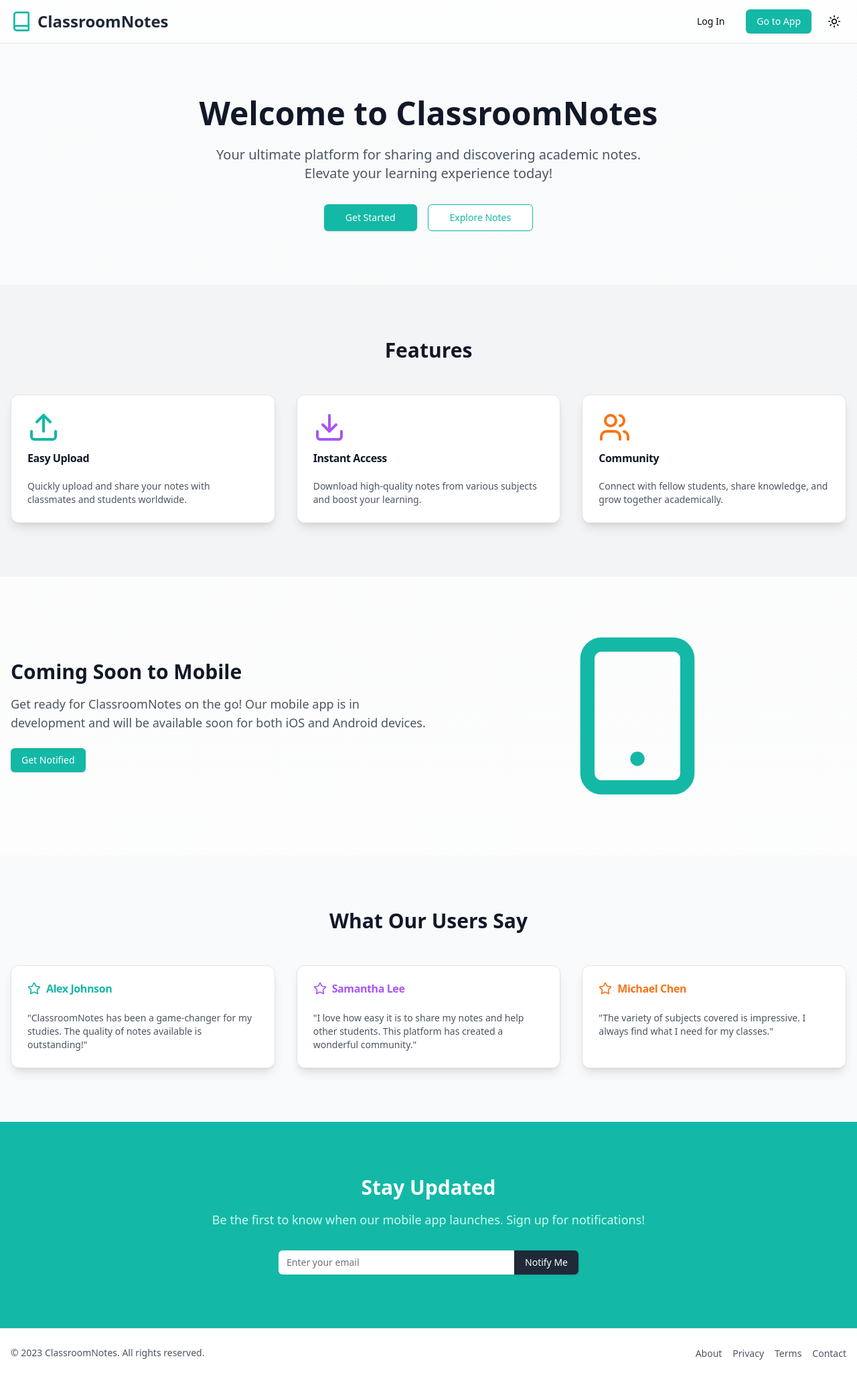
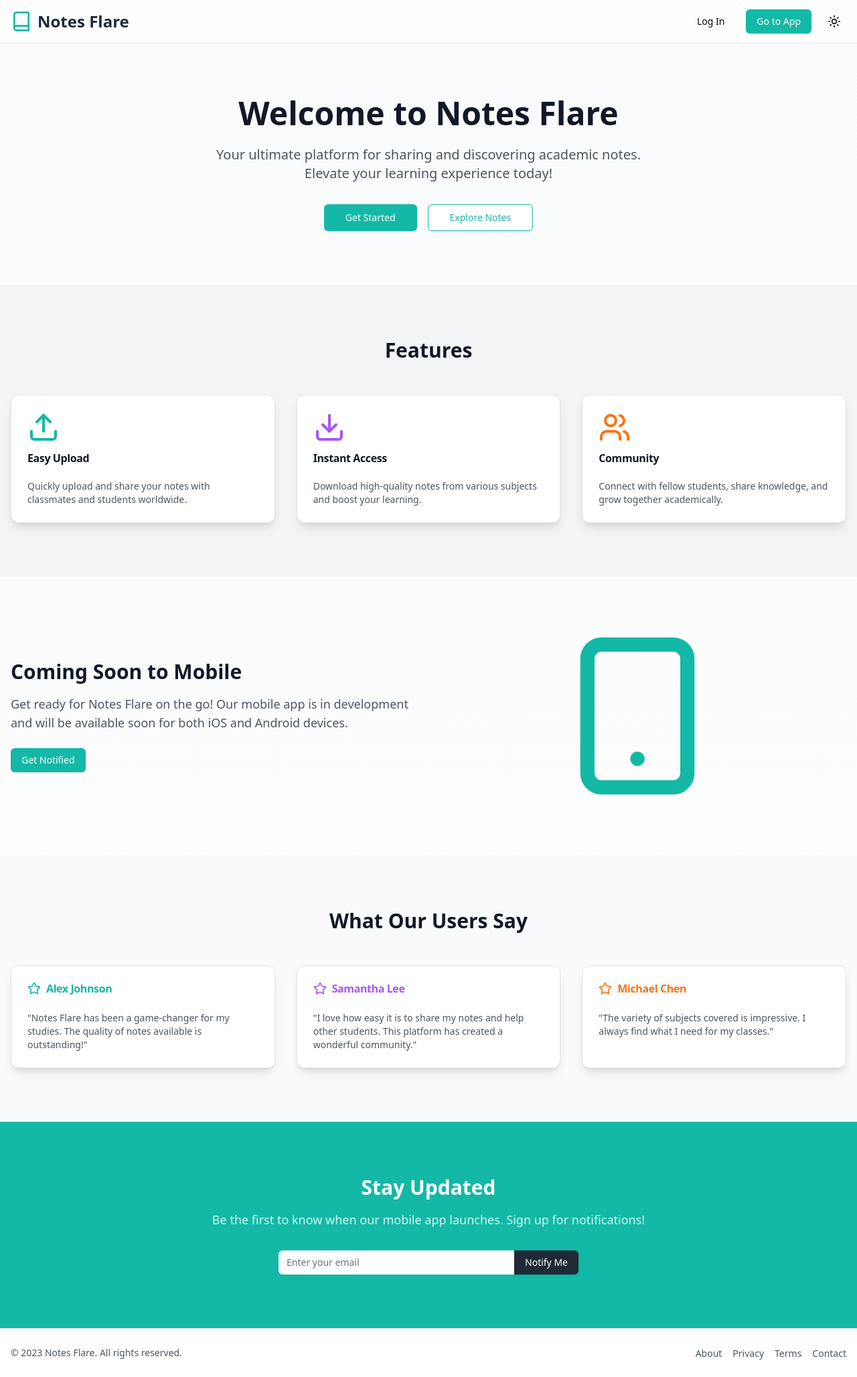
Before and after one commit to NHeroOP/note-flare-web, a Next.js app: page / in a window 1280 px wide. Shown: the whole page at 67% size. Built offline with nearby package versions, Linux system fonts and the light colour scheme.

Commit message:
Update / page to have name notes flare

```diff
--- a/src/app/page.tsx
+++ b/src/app/page.tsx
@@ -32,7 +32,7 @@ export default function LandingPage() {
           <div className="flex items-center justify-between h-16">
             <div className="flex items-center">
               <Book className="h-8 w-8 text-teal-500 dark:text-teal-400 mr-2" />
-              <span className="text-2xl font-bold text-gray-800 dark:text-white">ClassroomNotes</span>
+              <span className="text-2xl font-bold text-gray-800 dark:text-white">Notes Flare</span>
             </div>
             <nav className="hidden md:flex items-center space-x-4">
               <Button asChild variant="ghost">
@@ -76,7 +76,7 @@ export default function LandingPage() {
       <main className="flex-grow">
         <section className="py-20 text-center">
           <div className="container mx-auto px-4">
-            <h1 className="text-5xl font-bold mb-6 text-gray-900 dark:text-white">Welcome to ClassroomNotes</h1>
+            <h1 className="text-5xl font-bold mb-6 text-gray-900 dark:text-white">Welcome to Notes Flare</h1>
             <p className="text-xl text-gray-600 dark:text-gray-300 mb-8 max-w-2xl mx-auto">Your ultimate platform for sharing and discovering academic notes. Elevate your learning experience today!</p>
             <div className="flex justify-center space-x-4">
               <Button asChild size="lg" className="bg-teal-500 hover:bg-teal-600 text-white dark:bg-teal-600 dark:hover:bg-teal-700">
@@ -130,7 +130,7 @@ export default function LandingPage() {
               <div className="md:w-1/2 mb-8 md:mb-0">
                 <h2 className="text-3xl font-bold mb-4 text-gray-900 dark:text-white">Coming Soon to Mobile</h2>
                 <p className="text-lg text-gray-600 dark:text-gray-300 mb-6">
-                  Get ready for ClassroomNotes on the go! Our mobile app is in development and will be available soon for both iOS and Android devices.
+                  Get ready for Notes Flare on the go! Our mobile app is in development and will be available soon for both iOS and Android devices.
                 </p>
                 <Button asChild className="bg-teal-500 hover:bg-teal-600 text-white dark:bg-teal-600 dark:hover:bg-teal-700">
                   <Link href="#notify">Get Notified</Link>
@@ -148,7 +148,7 @@ export default function LandingPage() {
             <h2 className="text-3xl font-bold text-center mb-12 text-gray-900 dark:text-white">What Our Users Say</h2>
             <div className="grid gap-8 md:grid-cols-2 lg:grid-cols-3">
               {[
-                { name: "Alex Johnson", text: "ClassroomNotes has been a game-changer for my studies. The quality of notes available is outstanding!", color: "teal" },
+                { name: "Alex Johnson", text: "Notes Flare has been a game-changer for my studies. The quality of notes available is outstanding!", color: "teal" },
                 { name: "Samantha Lee", text: "I love how easy it is to share my notes and help other students. This platform has created a wonderful community.", color: "purple" },
                 { name: "Michael Chen", text: "The variety of subjects covered is impressive. I always find what I need for my classes.", color: "orange" }
               ].map((testimonial, index) => (
@@ -190,7 +190,7 @@ export default function LandingPage() {
         <div className="container mx-auto px-4 py-6">
           <div className="flex flex-col md:flex-row justify-between items-center">
             <div className="mb-4 md:mb-0">
-              <p className="text-sm text-gray-600 dark:text-gray-400">© 2023 ClassroomNotes. All rights reserved.</p>
+              <p className="text-sm text-gray-600 dark:text-gray-400">© 2023 Notes Flare. All rights reserved.</p>
             </div>
             <nav>
               <ul className="flex space-x-4">
```
